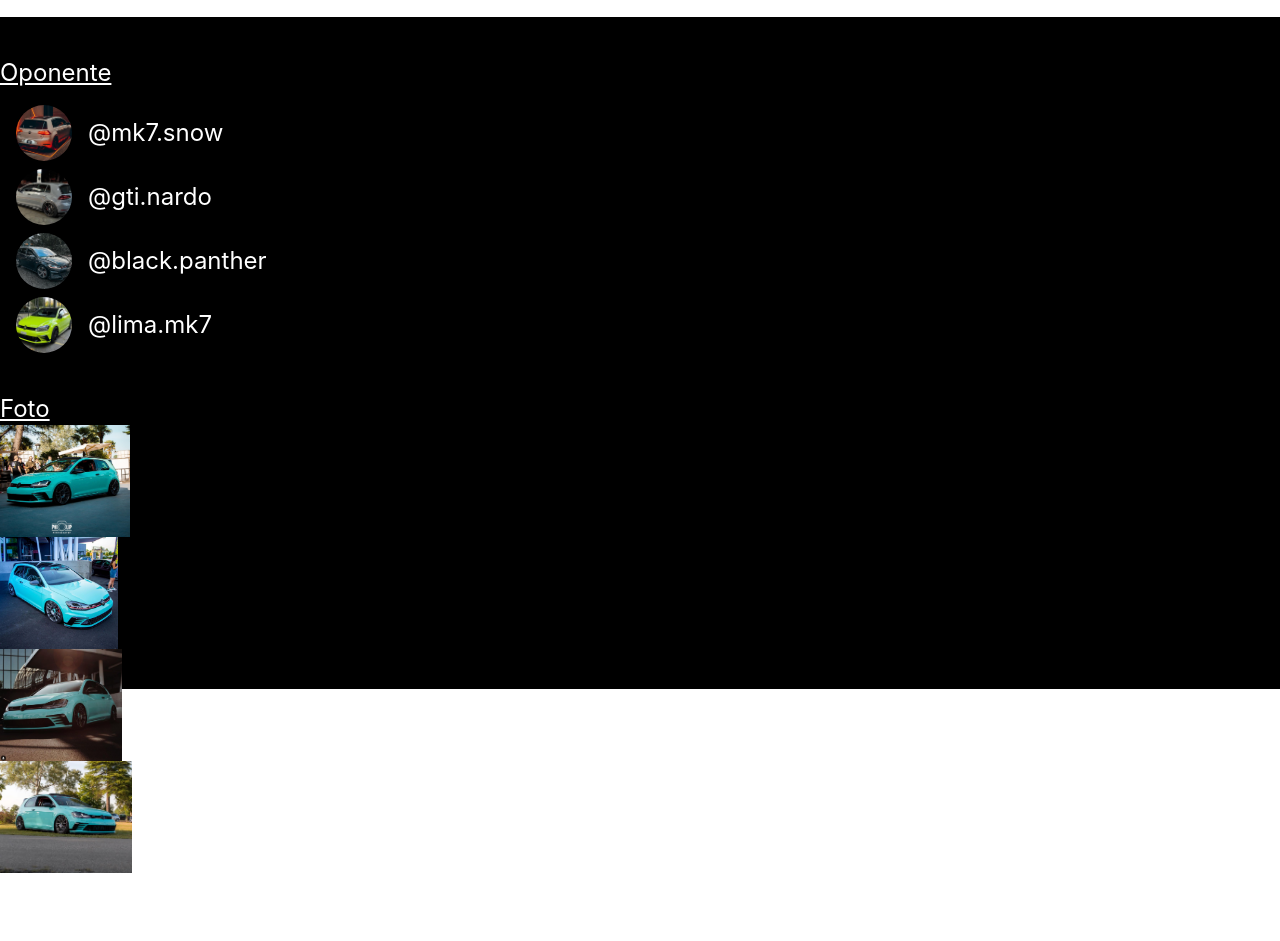
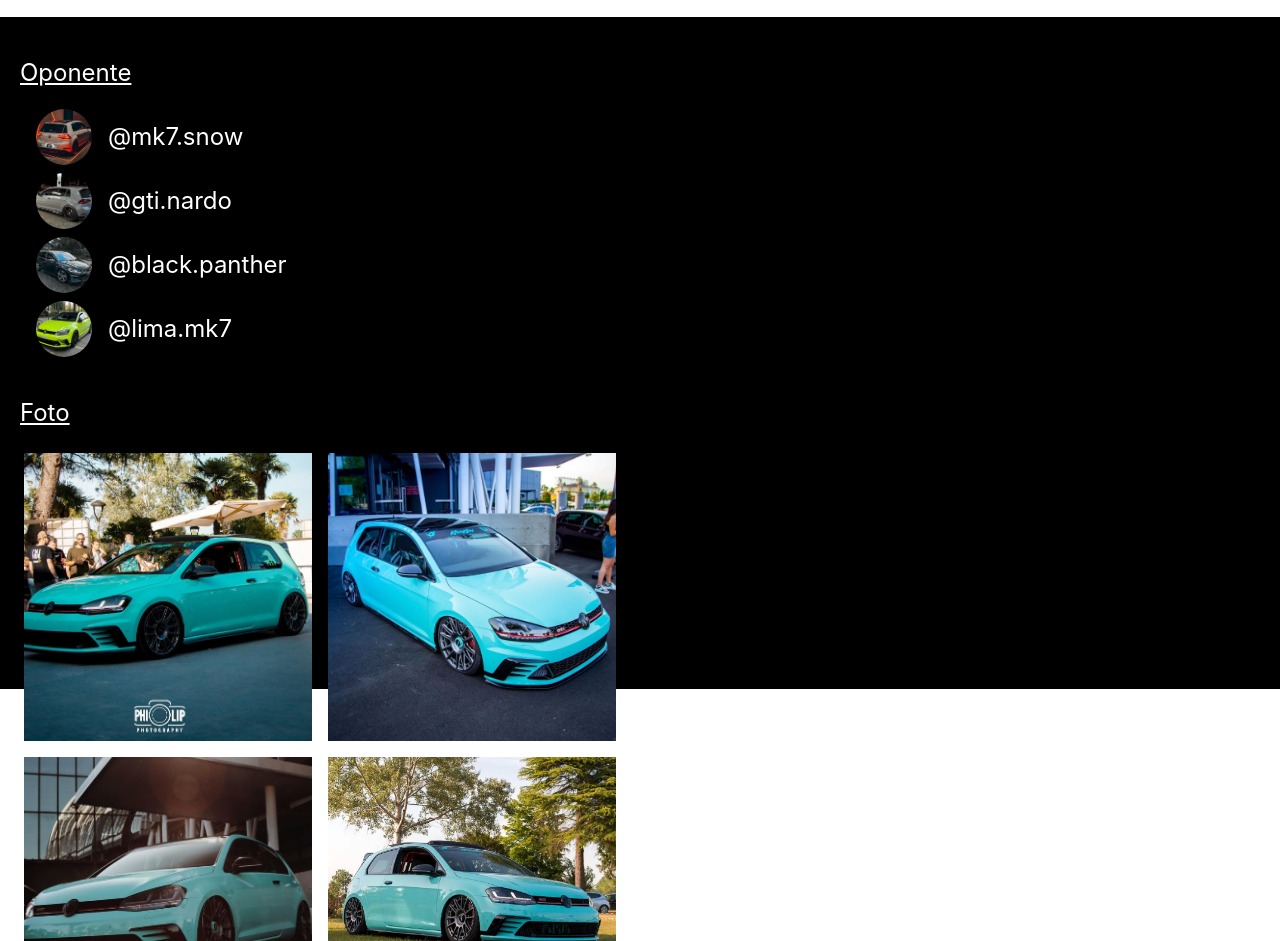
Before and after one commit to matheusmurraydev/react-tailwind-dg, a React (Create React App) app: page / in a window 1280 px wide. Shown: the part 111-1052 px from the top of the page. Built offline with nearby package versions, Linux system fonts and the light colour scheme.

Commit message:
feat(interface/sty/html.component): MeuCarro

```diff
--- a/src/App.js
+++ b/src/App.js
@@ -17,16 +17,10 @@ function App() {
   return (
     <div className="h-screen bg-black">
       <div className='h-32 bg-white flex justify-center items-center flex-col'>
-        <img className='h-28' src={logo}/>
+        <img className='h-28' src={logo} alt=''/>
       </div>
       <Oponente/>
-      <p className='text-white text-2xl mt-10 underline'>
-        Foto
-      </p>
-      <img className='h-28' src={f1}/>
-      <img className='h-28' src={f2}/>
-      <img className='h-28' src={f3}/>
-      <img className='h-28' src={f4}/>
+      <MeuCarro/>
       <p className='text-white text-2xl mt-10 underline'>
         Desafiar
       </p>
@@ -36,31 +30,31 @@ function App() {
 
 function Oponente() {
   return (
-    <div>
-      <p className='text-white text-2xl mt-10 underline'>
+    <div className='px-5'>
+      <p className='text-white text-2xl mt-10 mb-5 underline'>
         Oponente
       </p>
-      <div className='ml-4 mt-4'>
+      <div className='ml-4'>
         <div className='flex mb-2'>
-          <img className='object-cover h-14 w-14 rounded-full' src={golf_branco}/>
+          <img className='object-cover h-14 w-14 rounded-full' src={golf_branco} alt=''/>
           <p className='text-white text-2xl my-auto ml-4'>
             @mk7.snow
           </p>
         </div>
         <div className='flex mb-2'>
-          <img className='object-cover h-14 w-14 rounded-full' src={golf_nardo}/>
+          <img className='object-cover h-14 w-14 rounded-full' src={golf_nardo} alt=''/>
           <p className='text-white text-2xl my-auto ml-4'>
             @gti.nardo
           </p>
         </div>
         <div className='flex mb-2'>
-          <img className='object-cover h-14 w-14 rounded-full' src={golf_preto}/>
+          <img className='object-cover h-14 w-14 rounded-full' src={golf_preto} alt=''/>
           <p className='text-white text-2xl my-auto ml-4'>
             @black.panther
           </p>
         </div>
         <div className='flex mb-2'>
-          <img className='object-cover h-14 w-14 rounded-full' src={golf_lima}/>
+          <img className='object-cover h-14 w-14 rounded-full' src={golf_lima} alt=''/>
           <p className='text-white text-2xl my-auto ml-4'>
             @lima.mk7
           </p>
@@ -70,4 +64,22 @@ function Oponente() {
   );
 }
 
+function MeuCarro() {
+  return (
+    <div className='px-5'>
+      <p className='text-white text-2xl mt-10 mb-5 underline'>
+        Foto
+      </p>
+      <div className='w-fit'>
+        <div className="grid gap-2 grid-cols-2 grid-rows-2">
+          <img className='h-72 w-72 m-1 object-cover' src={f1} alt=''/>
+          <img className='h-72 w-72 m-1 object-cover' src={f2} alt=''/>
+          <img className='h-72 w-72 m-1 object-cover' src={f3} alt=''/>
+          <img className='h-72 w-72 m-1 object-cover' src={f4} alt=''/>
+        </div>
+      </div>
+    </div>
+  );
+}
+
 export default App;
```
